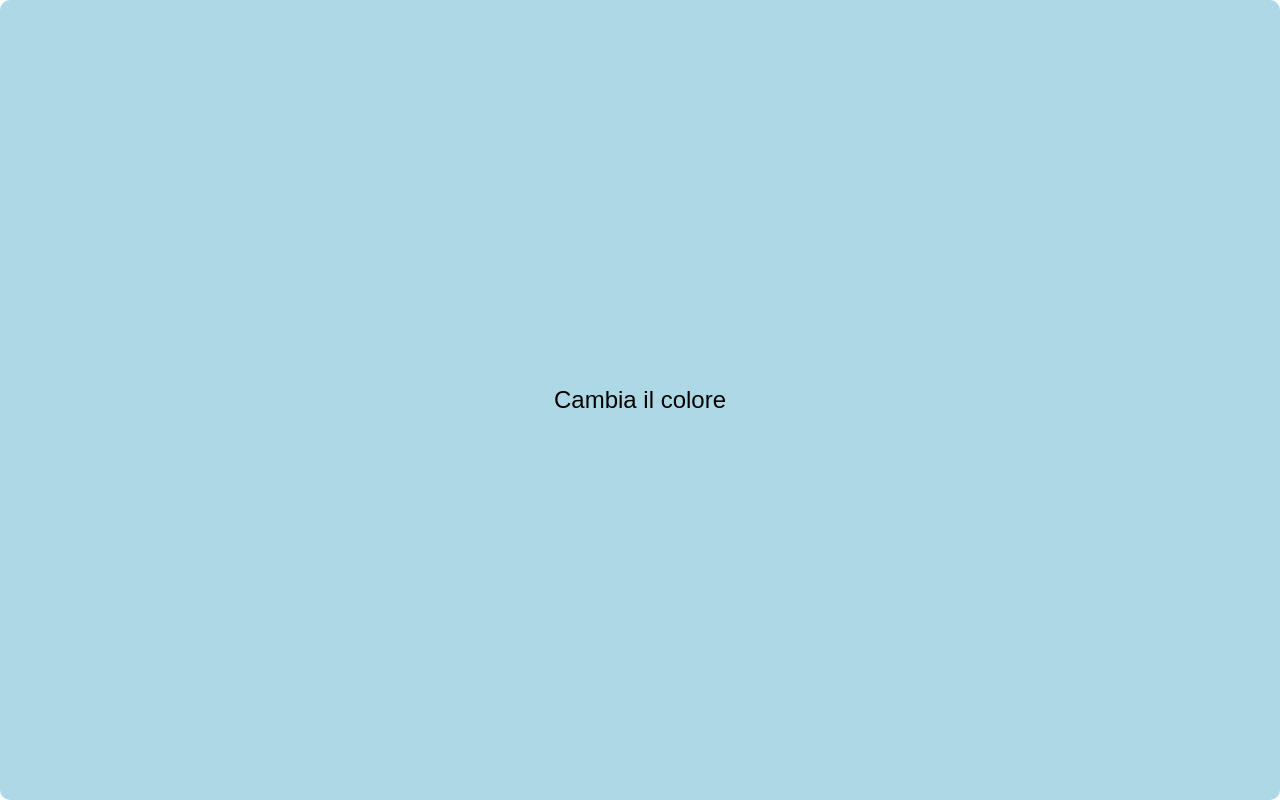
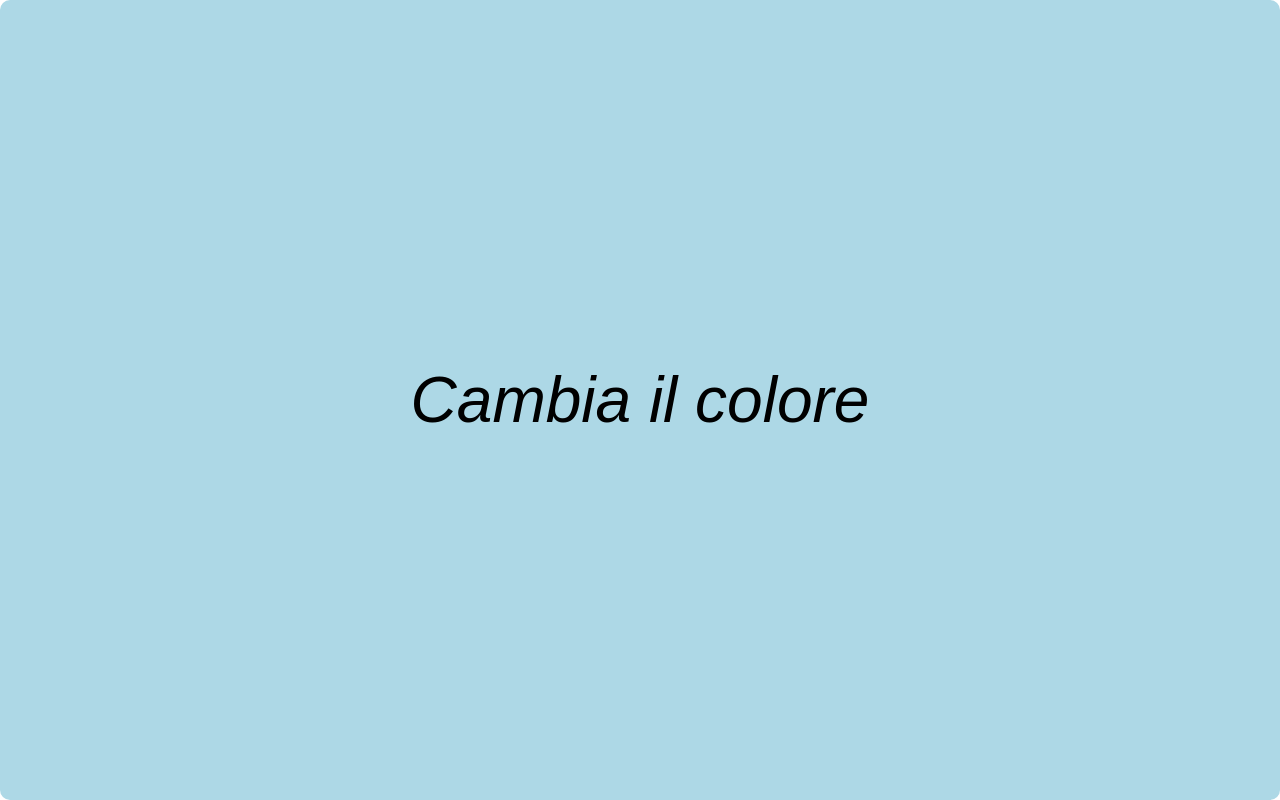
Before and after one commit to Almad0/Js-random-background, a plain HTML site: page index.html in a window 1280 px wide. Drawn offline with Linux system fonts and the light colour scheme.

Commit message:
Edit font text

```diff
--- a/style.css
+++ b/style.css
@@ -21,7 +21,9 @@ body{
   background-color: lightblue;
   cursor: pointer;
   box-shadow: none;
-  font-size: 1.5rem;
+  font-size: 4rem;
+  font-style: italic;
+  font-family: sans-serif;
   border-color: none;
   border-style: none;
 }
```
